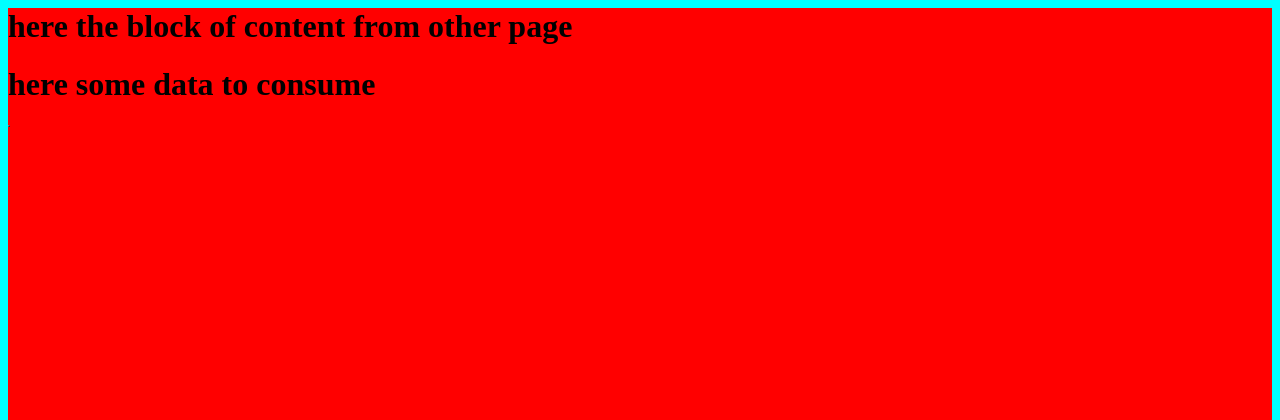
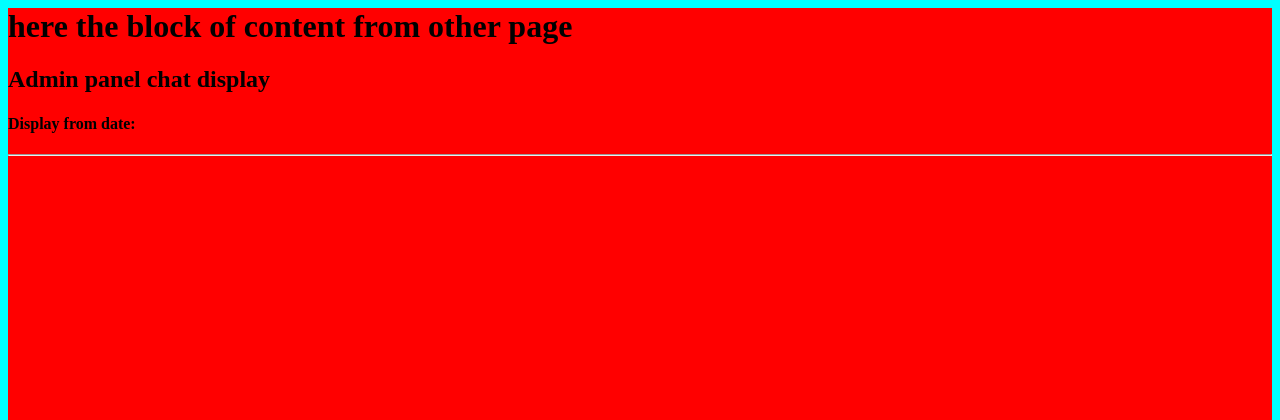
Before and after one commit to orhalimi/dojo-discord-bot, a Django app: page / in a window 1280 px wide. Shown: the top 420 px of the page. Run offline with Django 4.2, Linux system fonts and the light colour scheme; data that the repository does not hold is empty.

Commit message:
changed the UI layout to fit our new basic UI - to be refined later

```diff
--- a/webapp/templates/dashboard.html
+++ b/webapp/templates/dashboard.html
@@ -1,17 +1,23 @@
 {% extends 'main.html' %}
 {% block content %}
-<h1>here some data to consume</h1>
+<h2>Admin panel chat display</h2>
 <body>
-    <table border="1" cellpadding="1px" cellspacing="0px">
+   <div class="rooms-container">
+    <div class="room-list">
     {% for room in rooms %}
-        <tr>
-            <th>Sender</th>
-            <th>Room</th>
-            <th>Message</th>
-          </tr>
-          <th>{{ room }}</th>
-          <br>
-          {% endfor %}
-      </table>
+<div class="room {{room.id}}" onclick="proccessMessages(this.classList[1])">{{room}}</div>
+<br>
+    {% endfor %}
+</div>
+<div class="chat-container">
+<h4>Display from date:</h4>
+<hr>
+<div class="chat">
+        {% block chat %}
+
+        {% endblock chat %}
+    </div>
+</div>
+</div>
 </body>
 {% endblock content %}
```
